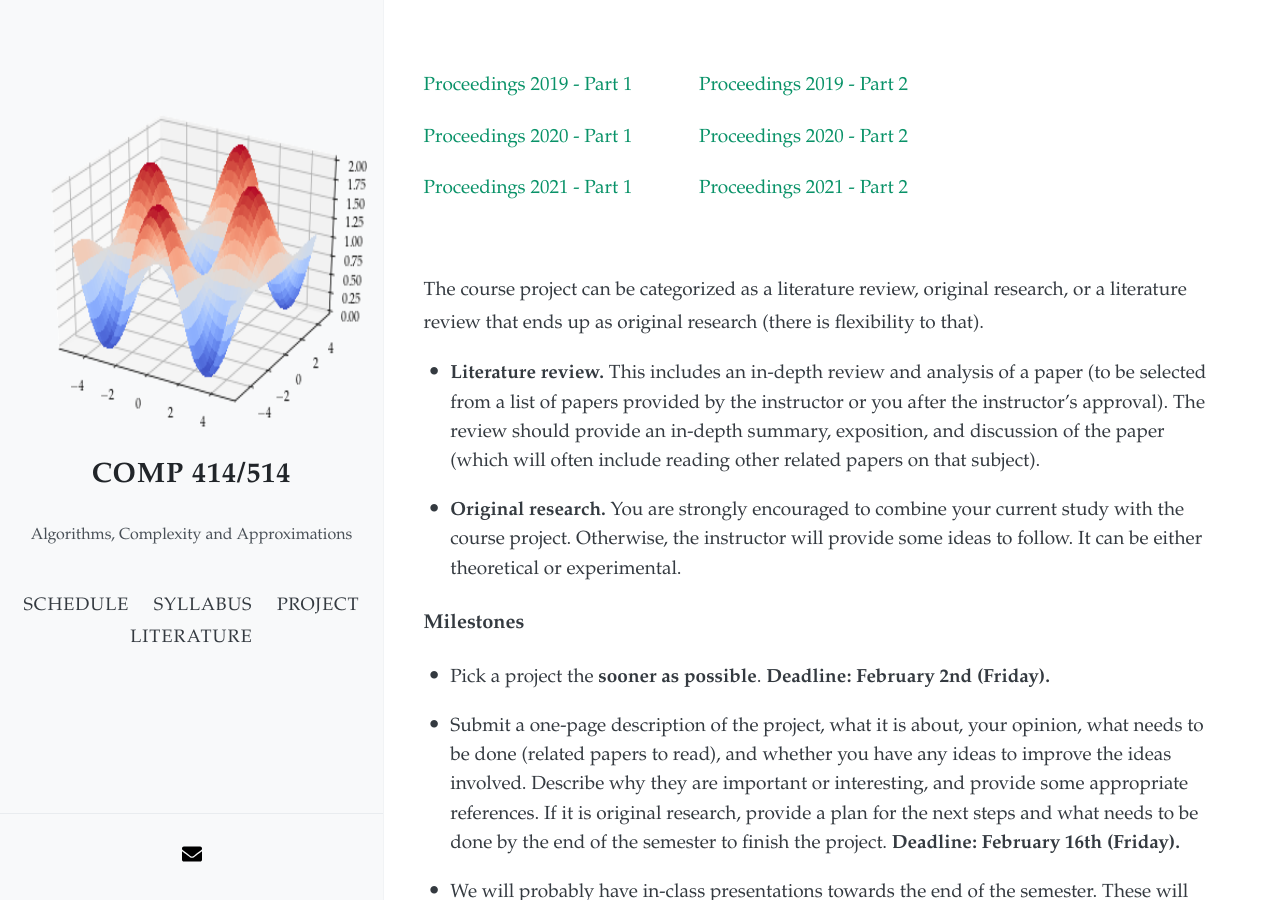
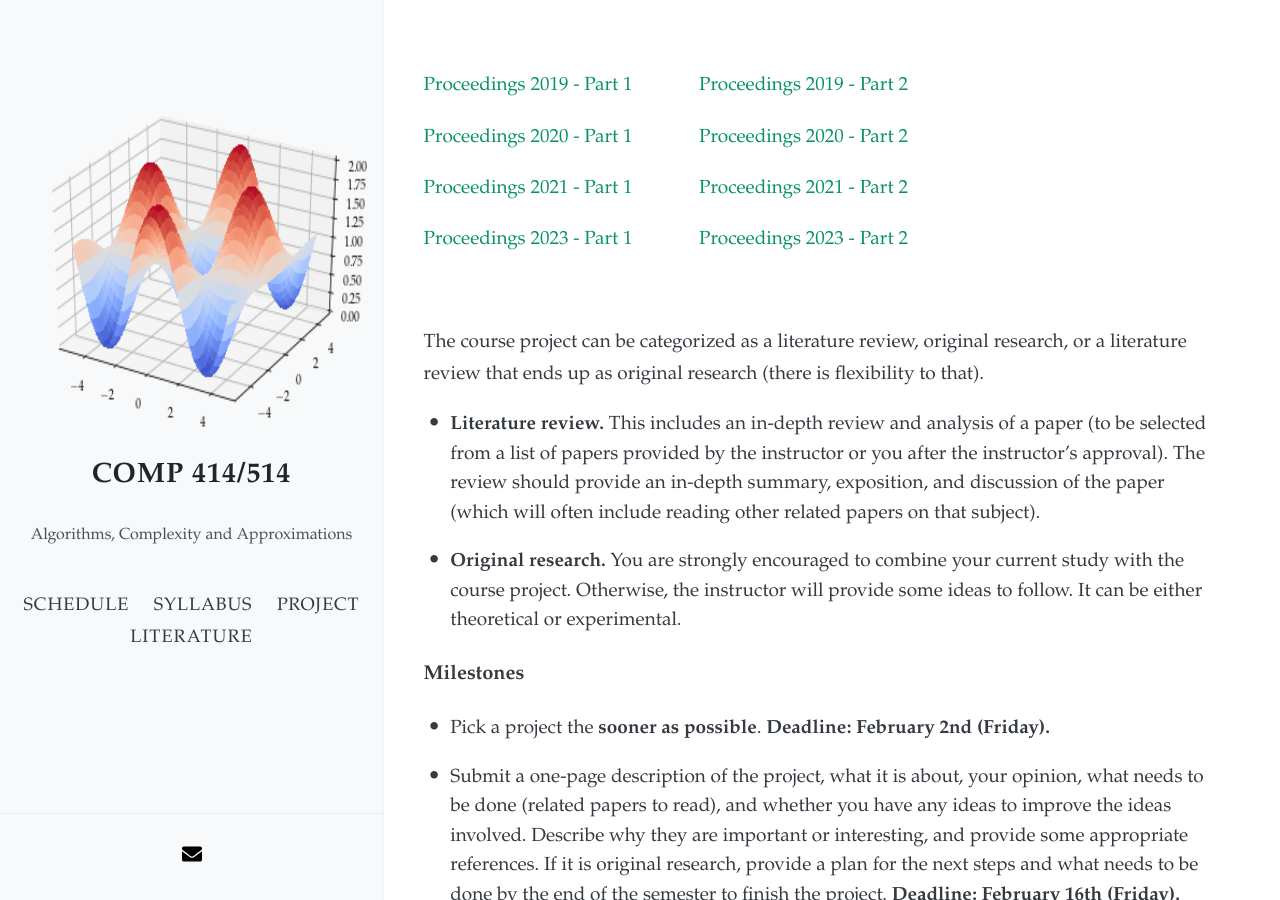
Before and after one commit to akyrillidis/comp414-514, a Jekyll site: the page built from project.md, in a window 1280 px wide and 900 px high. Built offline with Jekyll 4.4.1, drawn with Linux system fonts in a browser that asks for light colours; nearby versions of some CDN libraries.

Commit message:
Update project.md

```diff
--- a/project.md
+++ b/project.md
@@ -9,6 +9,8 @@ layout: default
 [Proceedings 2020 - Part 1](/schedule/images/Proceedings2020_Part1.pdf) &emsp;&emsp;&emsp;   [Proceedings 2020 - Part 2](/schedule/images/Proceedings2020_Part2.pdf)
 
 [Proceedings 2021 - Part 1](/schedule/images/Proceedings2021_Part1.pdf) &emsp;&emsp;&emsp;   [Proceedings 2021 - Part 2](/schedule/images/Proceedings2021_Part2.pdf)
+
+[Proceedings 2023 - Part 1](/schedule/images/Proceedings2023_Part1.pdf) &emsp;&emsp;&emsp;   [Proceedings 2023 - Part 2](/schedule/images/Proceedings2023_Part2.pdf)
 
 &nbsp;
 
```
